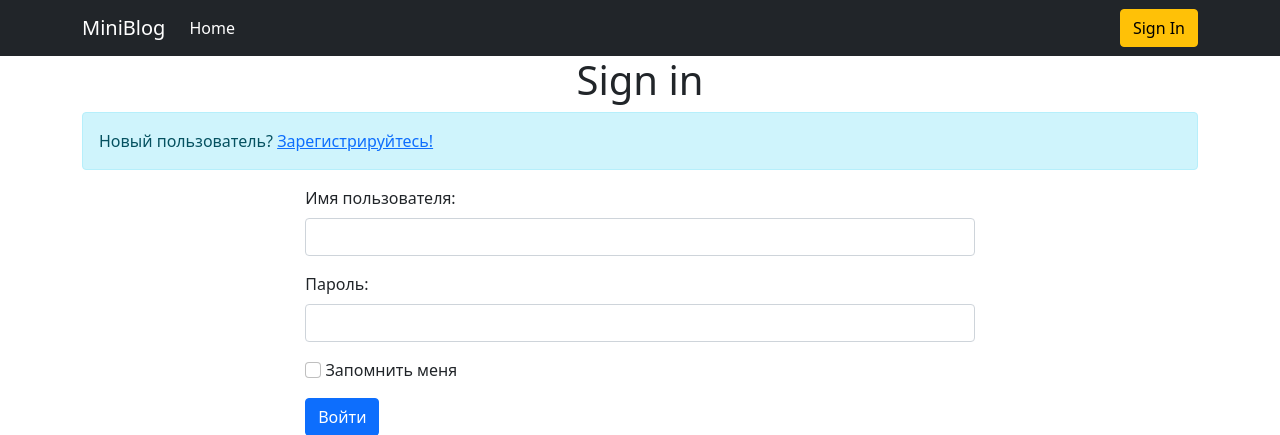
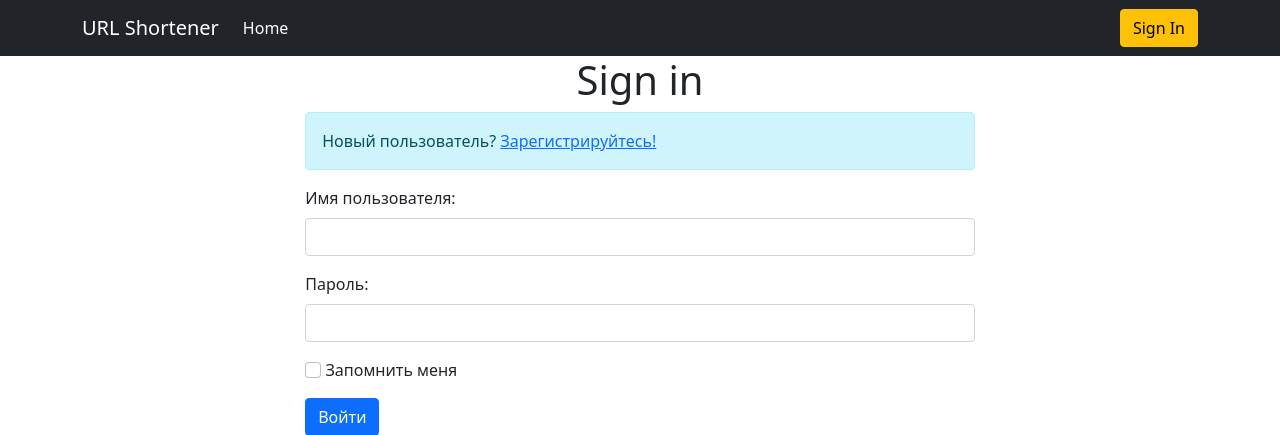
Before and after one commit to rik-code/flask_URL_shortener, a Flask app: page /login in a window 1280 px wide. Shown: the top 435 px of the page. Run offline with Flask 2, Linux system fonts and the light colour scheme.

Commit message:
Finished project!!!

```diff
--- a/routes.py
+++ b/routes.py
@@ -19,7 +19,7 @@ def index():
         url = request.form['url']
         url_id = urls[-1].id + 1
         if not url:
-            flash('The URL is required!')
+            flash('Нужна ссылка', 'warning')
             return redirect(url_for('index'))
         hash_link = hashid.encode(url_id)
         new_url = Url(
@@ -29,6 +29,7 @@ def index():
         )
         db.session.add(new_url)
         db.session.commit()
+        flash(f'Ваш URL успешно сокращён: {request.host_url}{hash_link}', 'success')
         return render_template('index.html')
     return render_template('index.html')
 
@@ -72,7 +73,7 @@ def register():
             db.session.commit()  # сохранить пользователя в БД
             return redirect(url_for('login'))  # перенаправить на страницу входа
         except ValidationError:
-            flash('Пользователь с такими данными уже существует!')
+            flash('Username or email already exists!', 'danger')
             return redirect(url_for('register'))
     return render_template('register.html', form=form)
 
@@ -104,5 +105,6 @@ def update_url(short_url):
             db.session.commit()
         except:
             return 'There was a problem updating data'
+        flash(f'URL successfully changed: {request.host_url}{url.short_url}', 'success')
         return redirect(url_for('index'))
     return render_template('update_url.html', form=form, url=url)
--- a/static/main.css
+++ b/static/main.css
@@ -2,3 +2,9 @@ form {
     width: 60%;
     margin: 1em auto;
 }
+
+.alert {
+    width: 60%;
+    margin-left: auto;
+    margin-right: auto;
+}
--- a/templates/base.html
+++ b/templates/base.html
@@ -16,7 +16,7 @@
 <body>
 <nav class="navbar navbar-expand-lg navbar-dark bg-dark">
     <div class="container">
-        <a class="navbar-brand" href="{{ url_for('index') }}">MiniBlog</a>
+        <a class="navbar-brand" href="{{ url_for('index') }}">URL Shortener</a>
         <button class="navbar-toggler" type="button" data-bs-toggle="collapse" data-bs-target="#navbarSupportedContent"
                 aria-controls="navbarSupportedContent" aria-expanded="false" aria-label="Toggle navigation">
             <span class="navbar-toggler-icon"></span>
@@ -39,10 +39,10 @@
     </div>
 </nav>
 
-{% with messages = get_flashed_messages() %} <!-- собираю сообщения -->
+{% with messages = get_flashed_messages(with_categories=True) %} <!-- собираю сообщения -->
     {% if messages %} <!-- если удалось что-то собрать -->
-         {% for message in messages %}
-             <p>{{ message }}</p>
+         {% for category, message in messages %}
+             <div class="alert alert--{{ category }} my-1">{{ message }}</div>
          {% endfor %}
     {% endif %}
 {% endwith %}
--- a/templates/index.html
+++ b/templates/index.html
@@ -19,8 +19,4 @@
         </form>
     {% endif %}
 
-    {% for message in get_flashed_messages() %}
-        <div class="alert alert-danger">{{ message }}</div>
-    {% endfor %}
-
 {% endblock %}
```
Also changed, not shown: app.db.
